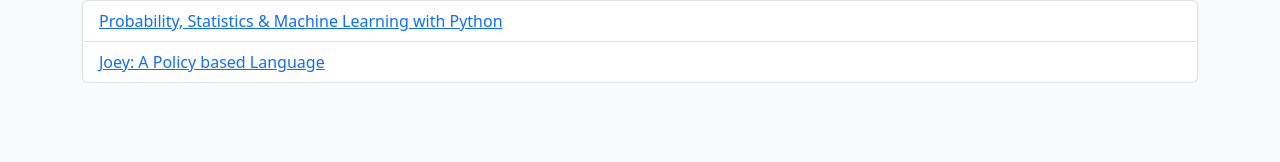
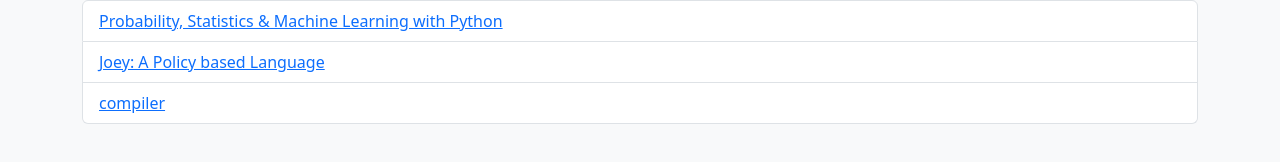
Before and after one commit to andymaz/homepage, a plain HTML site: page index.html in a window 1280 px wide. Shown: the part 120-282 px from the top of the page. Drawn offline with nearby package versions, Linux system fonts and the light colour scheme.

Commit message:
added compiler page

```diff
--- a/index.html
+++ b/index.html
@@ -22,6 +22,11 @@
           Joey: A Policy based Language
         </a>
       </li>
+           <li class="list-group-item">
+        <a href="https://github.com/andymaz/compiler" target="_blank">
+          compiler
+        </a>
+      </li>
       <!--li class="list-group-item"><a href="future_book1/index.html">[Coming Soon] Book 2</a></li-->
       <!--li class="list-group-item"><a href="future_book2/index.html">[Coming Soon] Book 3</a></li-->
     </ul>
```
